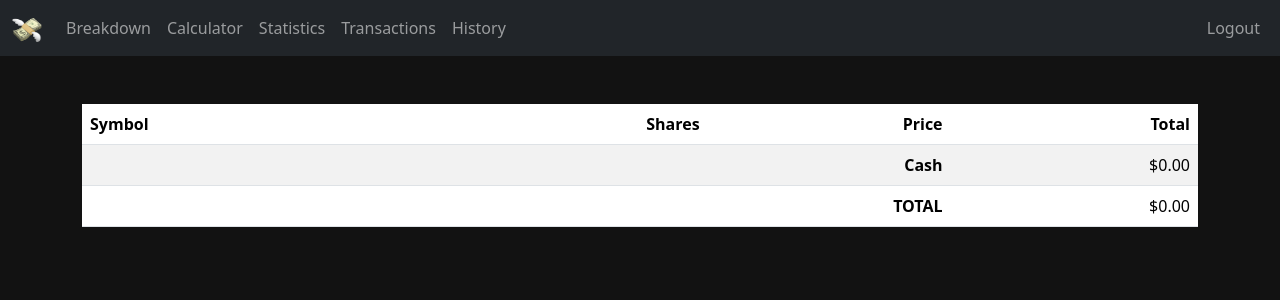
After one commit to lck021/Portfolio-Analytics-Platform, a Flask app: page /breakdown in a window 1280 px wide. The commit adds this page. Shown: the top 300 px of the page. Run offline with Flask 3, Linux system fonts and the light colour scheme; a user stored in the database is signed in; data comes from the database, SQL or seed files in the repository; both versions use the stored data as it was after the commit; data that the repository does not hold is empty.

Commit message:
developed homepage and breakdown

```diff
--- a/api.py
+++ b/api.py
@@ -0,0 +1,21 @@
+import finnhub
+
+API_KEY = "d930frhr01qpou38ohv0d930frhr01qpou38ohvg"
+
+finnhub_client = finnhub.Client(api_key=API_KEY)
+
+def get_quote(symbol:str):
+    symbol = symbol.upper()
+
+    data = finnhub_client.quote(symbol)
+
+    return {
+        "symbol": symbol,
+        "current_price": data["c"],
+        "change": data["d"],
+        "percent_change": data["dp"],
+        "high": data["h"],
+        "low": data["l"],
+        "open": data["o"],
+        "previous_close": data["pc"]
+    }
--- a/app.py
+++ b/app.py
@@ -4,13 +4,17 @@ import sqlite3
 from flask import Flask, flash, redirect, render_template, request, session
 from werkzeug.security import check_password_hash, generate_password_hash
 
-from helpers import login_required, error, db_connect
+from helpers import *
+from api import *
 
 # Configure application
 app = Flask(__name__)
 
 # Configure cookies
 app.config["SECRET_KEY"] = "abcde"
+
+# Custom filter
+app.jinja_env.filters["sgd"] = sgd
 
 # Prevents app from caching and returning old information
 @app.after_request
@@ -25,7 +29,54 @@ def after_request(response):
 @app.route("/")
 @login_required
 def index():
-    return render_template('index.html')
+    """Show portfolio value"""
+
+    user_id = session['user_id']
+    cursor, connection = db_connect()
+
+    try:
+        # returns a list containing dictionaries with symbol and total_share fields
+        portfolio = cursor.execute("select symbol, sum(shares) as total_shares from transactions where user_id=? group by symbol", (user_id,)).fetchall()
+
+        current_cash = cursor.execute("select cash from users where id=?", (user_id,)).fetchone()["cash"]
+        total = current_cash
+
+        for stock in portfolio: # adds cash from each stock into total, 'stock' is a dictionary
+            current_price = get_quote(stock['symbol'])["current_price"]
+            total += round(stock['total_shares'] * current_price, 2)
+
+        return render_template('dashboard.html', total_value=total)
+
+    finally:
+        connection.close()
+
+
+@app.route('/breakdown')
+@login_required
+def breakdown():
+    """Displays portfolio breakdown"""
+
+    user_id = session['user_id']
+    cursor, connection = db_connect()
+
+    try:
+        # returns a list containing dictionaries with symbol and total_share fields
+        portfolio = cursor.execute("select symbol, sum(shares) as total_shares from transactions where user_id=? group by symbol", (user_id,)).fetchall()
+
+        current_cash = cursor.execute("select cash from users where id=?", (user_id,)).fetchone()["cash"]
+        total = current_cash
+
+        for stock in portfolio: # adds cash from each stock into total, 'stock' is a dictionary
+            current_price = get_quote(stock['symbol'])["current_price"]
+            stock['price'] = current_price
+            stock['total'] = round(stock['total_shares'] * current_price, 2)
+            total += stock['total']
+
+        return render_template('breakdown.html', portfolio=portfolio, current_cash=current_cash, total=total)
+
+    finally:
+        connection.close()
+
 
 
 @app.route("/login", methods=["GET", "POST"])
--- a/helpers.py
+++ b/helpers.py
@@ -2,6 +2,7 @@ from functools import wraps
 import sqlite3
 
 from flask import redirect, render_template, render_template_string, request, session
+
 
 def login_required(func) -> None:
     """Directs user to login if they have not, else process the request"""
@@ -14,11 +15,20 @@ def login_required(func) -> None:
 
     return decorated_function
 
+
 def error(code, title, message):
+    """Returns custom error message"""
     return render_template('error.html', code=code, title=title, message=message)
 
+
 def db_connect():
+    """Connects to sqlite database"""
     connection = sqlite3.connect("platform.db")
     connection.row_factory = sqlite3.Row
     cursor = connection.cursor()
     return cursor, connection
+
+
+def sgd(value):
+    """Format value as SGD."""
+    return f"${value:,.2f}"
--- /dev/null
+++ b/templates/breakdown.html
@@ -0,0 +1,36 @@
+{% extends "layout.html" %}
+
+{% block title %}
+    My Portfolio
+{% endblock %}
+
+{% block main %}
+    <table class="table table-striped">
+        <thead>
+            <tr>
+                <th class="text-start"><strong>Symbol</strong></th>
+                <th class="text-end"><strong>Shares</strong></th>
+                <th class="text-end"><strong>Price</strong></th>
+                <th class="text-end"><strong>Total</strong></th>
+            </tr>
+        </thead>
+        <tbody>
+            {% for stock in portfolio %}
+            <tr>
+                <td class="text-start">{{ stock['symbol'] }}</td>
+                <td class="text-end">{{ stock['total_shares'] }}</td>
+                <td class="text-end">{{ stock['price'] | sgd }}</td>
+                <td class="text-end">{{ stock['total'] | sgd }}</td>
+            </tr>
+            {% endfor %}
+            <tr>
+                <td colspan="3" class="text-end"><strong>Cash</strong></td>
+                <td class="text-end">{{ current_cash | sgd }}</td>
+            </tr>
+            <tr>
+                <td colspan="3" class="text-end"><strong>TOTAL</strong></td>
+                <td class="text-end">{{ total | sgd }}</td>
+            </tr>
+        </tbody>
+    </table>
+{% endblock %}
--- a/templates/layout.html
+++ b/templates/layout.html
@@ -17,7 +17,7 @@
 <body>
     <nav class="navbar navbar-expand-lg bg-dark" data-bs-theme="dark">
         <div class="container-fluid">
-            <a class="navbar-brand" href="#">
+            <a class="navbar-brand" href="/">
                 <img src="/static/navbar_icon.png" alt="Finance" width="30" height="24">
             </a>
             <button class="navbar-toggler" type="button" data-bs-toggle="collapse" data-bs-target="#navbarNavAltMarkup" aria-controls="navbarNavAltMarkup" aria-expanded="false" aria-label="Toggle navigation">
@@ -26,7 +26,7 @@
             <div class="collapse navbar-collapse" id="navbarNavAltMarkup">
                 {% if session["user_id"] %}
                 <div class="navbar-nav">
-                    <a class="nav-link" href="#">Breakdown</a>
+                    <a class="nav-link" href="/breakdown">Breakdown</a>
                     <a class="nav-link" href="#">Calculator</a>
                     <a class="nav-link" href="#">Statistics</a>
                     <a class="nav-link" href="#">Transactions</a>
```
Also changed, not shown: templates/dashboard.html (added, +11 -0 lines), templates/index.html (deleted, +0 -9 lines), platform.db.
